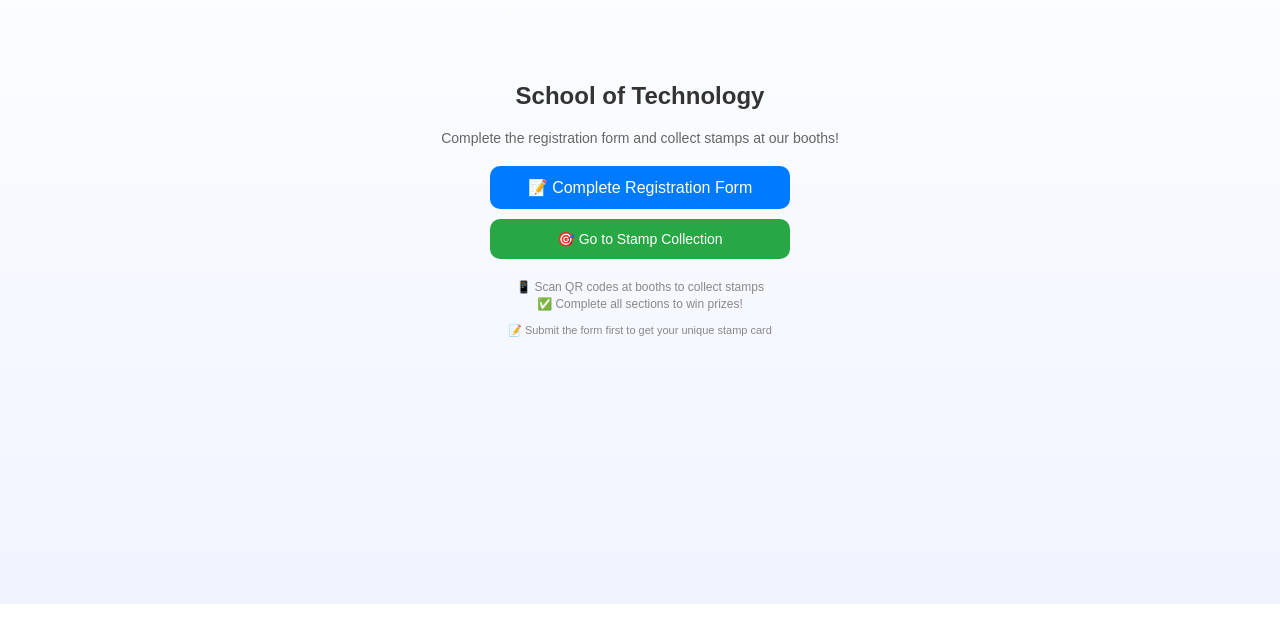
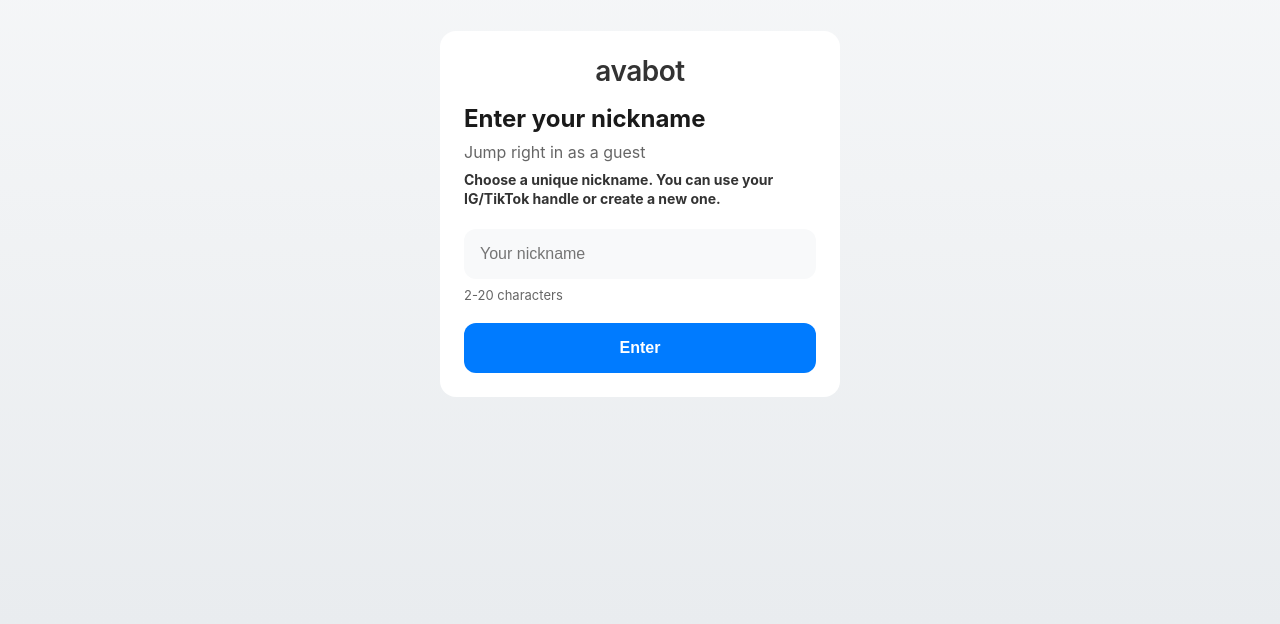
Before and after one commit to xuejun-uv/registration, a React (Create React App) app: page / in a window 1280 px wide. Shown: the part 196-820 px from the top of the page. Built offline with nearby package versions, Linux system fonts and the light colour scheme.

Commit message:
\Implement nickname-based guest registration

```diff
--- a/src/App.css
+++ b/src/App.css
@@ -21,8 +21,12 @@
 }
 
 body {
-  font-family: 'Poppins', sans-serif;
-  background: linear-gradient(180deg, #ffffff, #f0f4ff);
+  font-family: -apple-system, BlinkMacSystemFont, 'Segoe UI', 'Roboto', 'Oxygen',
+    'Ubuntu', 'Cantarell', 'Fira Sans', 'Droid Sans', 'Helvetica Neue',
+    sans-serif;
+  -webkit-font-smoothing: antialiased;
+  -moz-osx-font-smoothing: grayscale;
+  background: linear-gradient(180deg, #f8f9fa, #e9ecef);
   margin: 0;
   padding: 0;
   min-height: 100vh;
@@ -30,17 +34,29 @@ body {
   overflow-x: hidden;
 }
 
+/* Mobile-first responsive container */
 .container {
   width: 100%;
   max-width: 100%;
   margin: 0;
   text-align: center;
   background: transparent;
-  padding: 20px;
-  border-radius: 0;
-  box-shadow: none;
-  border: none;
-  outline: none;
+  padding: 16px;
+  box-sizing: border-box;
+}
+
+/* Mobile responsive adjustments */
+@media (min-width: 576px) {
+  .container {
+    padding: 24px;
+  }
+}
+
+@media (min-width: 768px) {
+  .container {
+    max-width: 540px;
+    margin: 0 auto;
+  }
 }
 
 .title {
--- a/src/pages/HomePage.js
+++ b/src/pages/HomePage.js
@@ -1,92 +1,192 @@
-import React, { useEffect, useState } from "react";
-import { useNavigate, useSearchParams } from "react-router-dom";
+import React, { useState } from "react";
+import { useNavigate } from "react-router-dom";
 import "../App.css";
 
 const HomePage = () => {
   const navigate = useNavigate();
-  const [searchParams] = useSearchParams();
-  const [message, setMessage] = useState("");
+  const [nickname, setNickname] = useState("");
+  const [error, setError] = useState("");
+  const [loading, setLoading] = useState(false);
 
-  // Check for error or success messages from URL params
-  useEffect(() => {
-    const error = searchParams.get('error');
-    const success = searchParams.get('success');
-    const submissionId = searchParams.get('submissionId');
-
-    if (error === 'form-submission-failed') {
-      setMessage("❌ Form submission failed. Please try again.");
-    } else if (error === 'redirect-error') {
-      setMessage("❌ There was an error processing your form. Please try again.");
-    } else if (success && submissionId) {
-      setMessage("✅ Form submitted successfully! Redirecting to stamp collection...");
-      // Auto-redirect to stamps page after success
-      setTimeout(() => {
-        navigate(`/stamps?submissionId=${submissionId}`);
-      }, 2000);
-    }
-  }, [searchParams, navigate]);
-
-  const goToStampPage = () => {
-    navigate("/stamps");
+  const validate = (name) => {
+    if (!name || typeof name !== 'string') return 'Please enter a nickname.';
+    const trimmed = name.trim();
+    if (trimmed.length < 2 || trimmed.length > 20) return 'Nickname must be 2-20 characters.';
+    return null;
   };
 
-  const goToFormSG = () => {
-    // For FormSG integration, you might need to configure the webhook URL
-    // The webhook should be: https://registration-orpin-alpha.vercel.app/api/formsg-webhook
-    window.location.href = "https://form.gov.sg/6911b9ea7b7a150c5e112447";
+  const handleSubmit = async (e) => {
+    e.preventDefault();
+    const v = validate(nickname);
+    if (v) {
+      setError(v);
+      return;
+    }
+    setError("");
+    setLoading(true);
+
+    try {
+      const res = await fetch('/api/create-guest', {
+        method: 'POST',
+        headers: { 'Content-Type': 'application/json' },
+        body: JSON.stringify({ nickname: nickname.trim() })
+      });
+      const data = await res.json();
+      if (data && data.success && data.id) {
+        navigate(`/stamps?id=${encodeURIComponent(data.id)}`);
+      } else {
+        setError(data.message || 'Failed to create guest account');
+      }
+    } catch (err) {
+      console.error('Error creating guest:', err);
+      setError('Internal error. Try again.');
+    } finally {
+      setLoading(false);
+    }
   };
 
   return (
     <div className="home-page">
-      <div className="container">
-        <h1 className="title">School of Technology</h1>
-        <p style={{ margin: "20px 0", color: "#666", fontSize: "14px" }}>
-          Complete the registration form and collect stamps at our booths!
-        </p>
+      <div className="container" style={{
+        maxWidth: '100%',
+        padding: '16px',
+        minHeight: '100vh',
+        display: 'flex',
+        alignItems: 'center',
+        justifyContent: 'center'
+      }}>
+        <div style={{
+          width: '100%',
+          maxWidth: '400px',
+          background: 'white',
+          border: '1px solid #e6e6e6',
+          borderRadius: '16px',
+          padding: '24px',
+          boxShadow: '0 4px 12px rgba(0,0,0,0.1)',
+          margin: '0 auto'
+        }}>
+          <div style={{ textAlign: 'center', marginBottom: '16px' }}>
+            <h1 style={{
+              margin: 0,
+              fontSize: '28px',
+              fontWeight: '600',
+              color: '#333',
+              letterSpacing: '-0.5px'
+            }}>avabot</h1>
+          </div>
 
-        {message && (
-          <div style={{
-            padding: "10px",
-            margin: "10px 0",
-            borderRadius: "8px",
-            backgroundColor: message.includes("❌") ? "#ffe6e6" : "#e6f7e6",
-            color: message.includes("❌") ? "#d32f2f" : "#2e7d32",
-            fontSize: "14px"
-          }}>
-            {message}
-          </div>
-        )}
+          <h2 style={{
+            fontWeight: '700',
+            marginTop: '16px',
+            marginBottom: '8px',
+            fontSize: '24px',
+            color: '#1a1a1a',
+            textAlign: 'left'
+          }}>Enter your nickname</h2>
 
-        <button
-          onClick={goToFormSG}
-          className="main-btn"
-          style={{ marginBottom: "10px" }}
-        >
-          📝 Complete Registration Form
-        </button>
+          <p style={{
+            marginTop: '8px',
+            marginBottom: '8px',
+            color: '#666',
+            fontSize: '16px',
+            textAlign: 'left'
+          }}>Jump right in as a guest</p>
 
-        <button
-          onClick={goToStampPage}
-          className="main-btn"
-          style={{
-            backgroundColor: "#28a745",
-            fontSize: "14px"
-          }}
-        >
-          🎯 Go to Stamp Collection
-        </button>
+          <p style={{
+            marginBottom: '20px',
+            fontSize: '14px',
+            color: '#333',
+            textAlign: 'left',
+            lineHeight: '1.4'
+          }}><strong>Choose a unique nickname. You can use your IG/TikTok handle or create a new one.</strong></p>
 
-        <div style={{
-          marginTop: "20px",
-          fontSize: "12px",
-          color: "#888",
-          lineHeight: "1.4"
-        }}>
-          <p>📱 Scan QR codes at booths to collect stamps</p>
-          <p>✅ Complete all sections to win prizes!</p>
-          <p style={{ marginTop: "10px", fontSize: "11px" }}>
-            📝 Submit the form first to get your unique stamp card
-          </p>
+          <form onSubmit={handleSubmit}>
+            <input
+              aria-label="Your nickname"
+              placeholder="Your nickname"
+              value={nickname}
+              onChange={(e) => setNickname(e.target.value)}
+              style={{
+                width: '100%',
+                padding: '16px',
+                borderRadius: '12px',
+                border: '2px solid #e1e5e9',
+                fontSize: '16px',
+                boxSizing: 'border-box',
+                backgroundColor: '#f8f9fa',
+                transition: 'border-color 0.2s, box-shadow 0.2s',
+                outline: 'none',
+                WebkitAppearance: 'none',
+                appearance: 'none'
+              }}
+              onFocus={(e) => {
+                e.target.style.borderColor = '#007bff';
+                e.target.style.boxShadow = '0 0 0 3px rgba(0,123,255,0.1)';
+              }}
+              onBlur={(e) => {
+                e.target.style.borderColor = '#e1e5e9';
+                e.target.style.boxShadow = 'none';
+              }}
+            />
+
+            <div style={{
+              marginTop: '8px',
+              fontSize: '13px',
+              color: '#666',
+              textAlign: 'left'
+            }}>2-20 characters</div>
+
+            {error && (
+              <div style={{
+                color: '#dc3545',
+                marginTop: '12px',
+                fontSize: '14px',
+                textAlign: 'left',
+                padding: '8px',
+                backgroundColor: '#f8d7da',
+                borderRadius: '8px',
+                border: '1px solid #f5c6cb'
+              }}>{error}</div>
+            )}
+
+            <button
+              type="submit"
+              disabled={loading}
+              style={{
+                marginTop: '20px',
+                width: '100%',
+                borderRadius: '12px',
+                padding: '16px',
+                fontSize: '16px',
+                fontWeight: '600',
+                backgroundColor: loading ? '#6c757d' : '#007bff',
+                color: 'white',
+                border: 'none',
+                cursor: loading ? 'not-allowed' : 'pointer',
+                transition: 'all 0.2s',
+                touchAction: 'manipulation',
+                transform: loading ? 'none' : 'scale(1)',
+                boxShadow: loading ? 'none' : '0 2px 4px rgba(0,123,255,0.3)'
+              }}
+              onMouseDown={(e) => {
+                if (!loading) {
+                  e.target.style.transform = 'scale(0.98)';
+                }
+              }}
+              onMouseUp={(e) => {
+                if (!loading) {
+                  e.target.style.transform = 'scale(1)';
+                }
+              }}
+              onMouseLeave={(e) => {
+                if (!loading) {
+                  e.target.style.transform = 'scale(1)';
+                }
+              }}
+            >
+              {loading ? 'Entering...' : 'Enter'}
+            </button>
+          </form>
         </div>
       </div>
     </div>
```
Also changed, not shown: api/create-guest.js (added, +51 -0 lines), api/receive-submission.js (added, +91 -0 lines), image.jpg (added).
